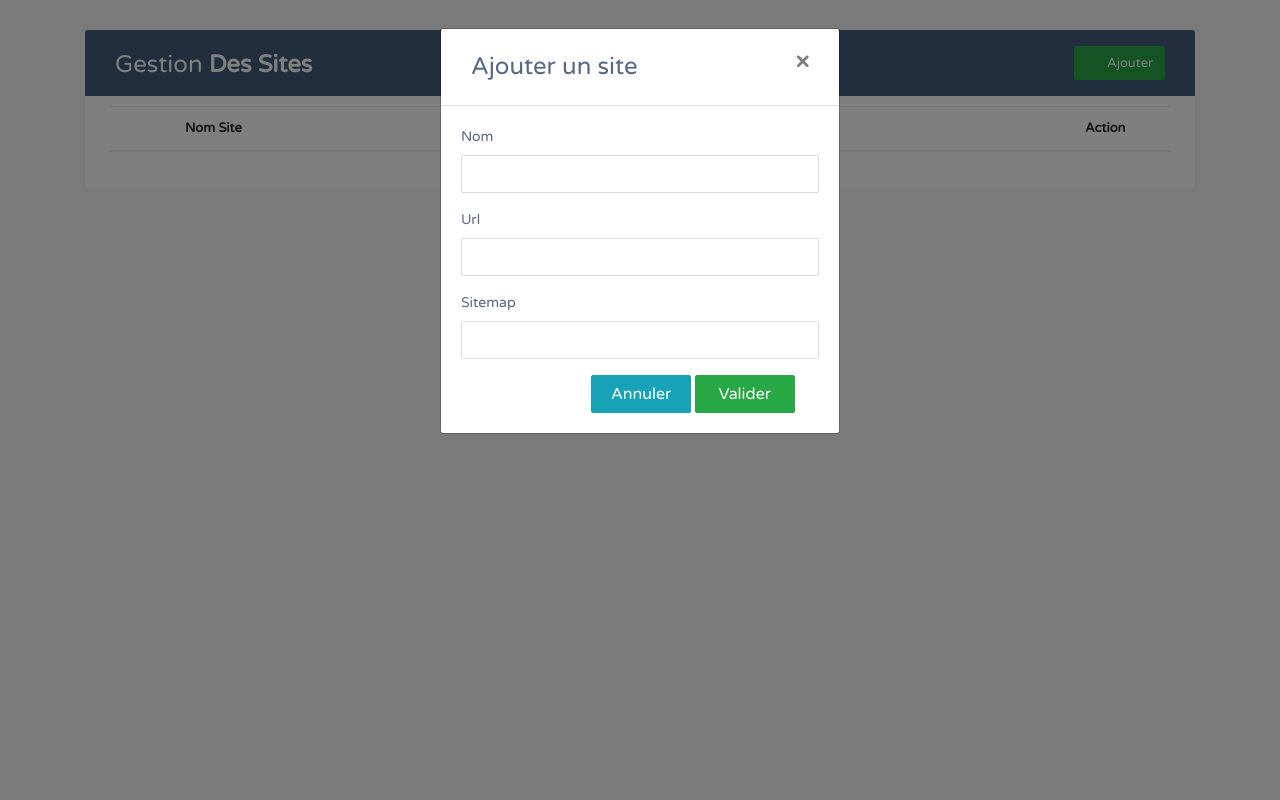
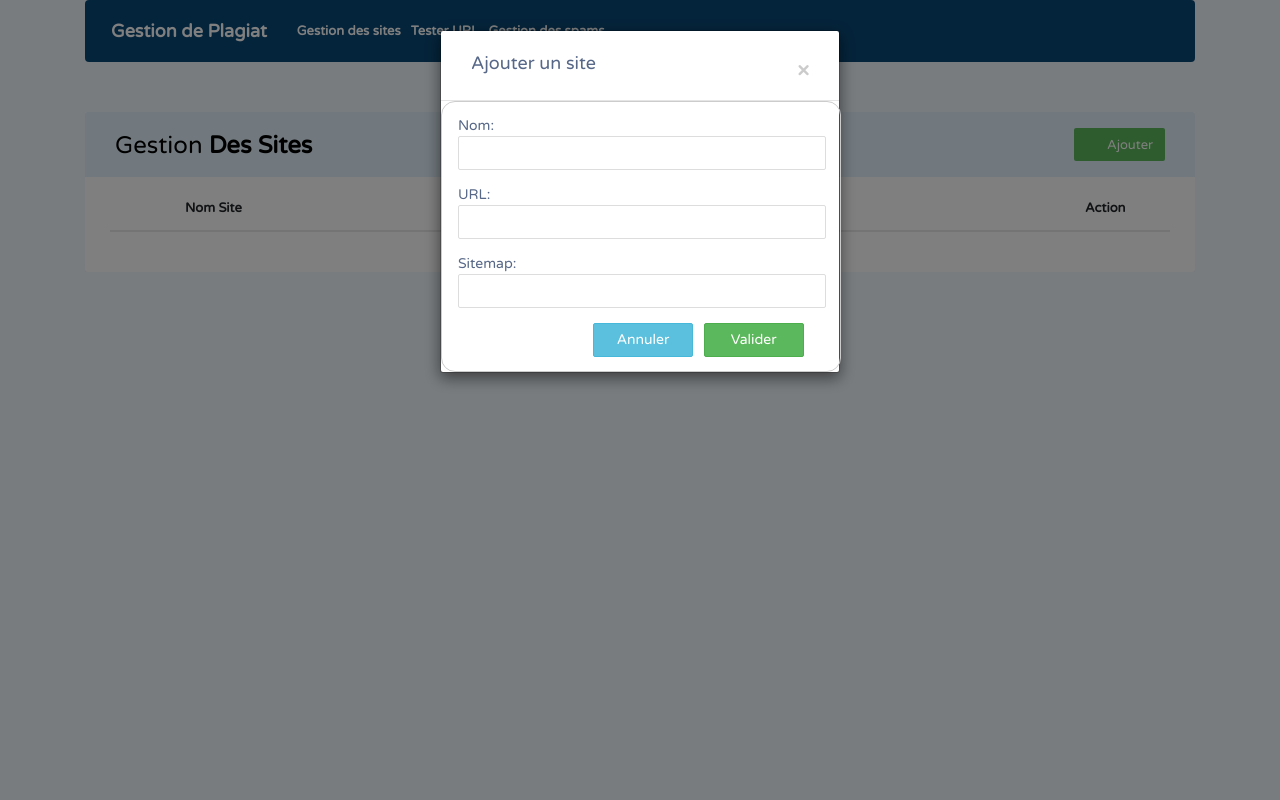
Before and after one commit to SouhaMayara/Plagiat, a Symfony app: template templates/acceuil/acceuil.html.twig in a window 1280 px wide, after a click that opens the changed part. Run offline with Twig, Linux system fonts and the light colour scheme; the template is opened without the code that fills it, so the values that code supplies are empty; form fields are guessed from the names that the template uses; some libraries are stand-ins or nearby versions.

Commit message:
templates

```diff
--- a/templates/acceuil/acceuil.html.twig
+++ b/templates/acceuil/acceuil.html.twig
@@ -3,7 +3,7 @@
 <div class="container-xl">
 	<div class="table-responsive">
 		<div class="table-wrapper">
-			<div class="table-title">
+			<div class="table-title" style="background: #e3f2fd;color: black;">
 				<div class="row">
 					<div class="col-sm-6">
 						<h2>Gestion <b>Des Sites</b></h2>
@@ -45,20 +45,39 @@
 						<td>
 							{#<a href="#editEmployeeModal" class="edit" data-toggle="modal"><i class="material-icons" data-toggle="tooltip" title="Modifier">&#xE254;</i></a>
 							<a href="#deleteEmployeeModal" class="delete" data-toggle="modal"><i class="material-icons" data-toggle="tooltip" title="Supprimer">&#xE872;</i></a>#}
-							<a href='/acceuil/{{site.id}}' id="ddd" data-method="DELETE" data-confirm="Etes-vous sur?" class="btn btn-danger" style="color:white ;">Supprimer</a>
+							<a href='/acceuil/{{site.id}}'  onclick="validation();" id="ddd" data-method="DELETE" data-confirm="Etes-vous sur?" class="btn btn-danger" style="color:white ;">
+							Supprimer
+							</a>
+
+							{#<button onclick="validation();">test</button>
+					<script src="sweetalert.min.js"></script>
+					<script type="text/javascript">
+					function validation()
+					{
+						swal("Ajout avec succes !","success");
+
+					}
+					</script>#}
 
 						</td>
 					</tr>
                 {% endfor %}
 				</tbody>
 			</table>
-			<div  id="message">
+			{#<div  id="message">#}
+
+			<div class="container" style="width:100%;">
   				{% for message in app.flashes('info') %}
+  					<div class="alert alert-success">
+					<strong>
 					<div class="flash-info">
 						{{ message }}
 					</div>
+					</strong>
+					</div>
 				{% endfor %}
 				 </div>
+			{#</div>#}
 			{#<div class="clearfix">
 				<div class="hint-text">Showing <b>5</b> out of <b>25</b> entries</div>
 				<ul class="pagination">
@@ -83,12 +102,11 @@
 					<h4 class="modal-title">Ajouter un site</h4>
 					<button type="button" class="close" data-dismiss="modal" aria-hidden="true">&times;</button>
 				</div>
-                <div style="margin: 20px">
+                <div>
 					{{ form_start(form) }}
-                <div class="form-group">{{ form_row(form.nom,{'attr':{'class':'form-control'}}) }}</div>
-                <div class="form-group">{{ form_row(form.url,{'attr':{'class':'form-control'}}) }}</div>
-                <div class="form-group">{{ form_row(form.sitemap,{'attr':{'class':'form-control'}}) }}</div>
-
+					<div class="form-group" style="margin-left: 2px">Nom:{{ form_widget(form.nom,{'attr':{'class':'form-control'}}) }}</div>
+					<div class="form-group" style="margin-left: 2px">URL:{{ form_widget(form.url,{'attr':{'class':'form-control'}}) }}</div>
+					<div class="form-group" style="margin-left: 2px">Sitemap:{{ form_widget(form.sitemap,{'attr':{'class':'form-control'}}) }}</div>
 					<div style="margin-left:130px">
 						<button class="btn btn-info" data-dismiss="modal" value="Cancel">Annuler</button>
 						<button class="btn btn-success" type="submit" >Valider</button>
@@ -166,9 +184,17 @@
 					<input type="button" class="btn btn-default" data-dismiss="modal" value="Annuler">
 					<a href="#ddd"><input type="submit" class="btn btn-danger" value="Supprimer"></a>
 
+
 				</div>
 			</form>
 		</div>
 	</div>
 </div>
+<script type="text/javascript">
+function valid()
+{
+	sweetalert("supp!","supp","error");
+	//swal("site supprimé!","suppression","success");
+}
+</script>
 {% endblock %}
--- a/templates/base.html.twig
+++ b/templates/base.html.twig
@@ -4,6 +4,10 @@
 <meta charset="utf-8">
 <meta name="viewport" content="width=device-width, initial-scale=1, shrink-to-fit=no">
 <title>{% block title %}Detection Plagiat{% endblock %}</title>
+
+
+<meta name="viewport" content="width=device-width, initial-scale=1">
+
 <link rel="icon" href='\icon.png'>
 <link rel="stylesheet" href="https://fonts.googleapis.com/css?family=Roboto|Varela+Round">
 <link rel="stylesheet" href="https://stackpath.bootstrapcdn.com/bootstrap/4.5.0/css/bootstrap.min.css">
@@ -12,7 +16,78 @@
 <script src="https://code.jquery.com/jquery-3.5.1.min.js"></script>
 <script src="https://cdn.jsdelivr.net/npm/popper.js@1.16.0/dist/umd/popper.min.js"></script>
 <script src="https://stackpath.bootstrapcdn.com/bootstrap/4.5.0/js/bootstrap.min.js"></script>
+
+ <link rel="stylesheet" href="https://maxcdn.bootstrapcdn.com/bootstrap/3.4.1/css/bootstrap.min.css">
+  <script src="https://ajax.googleapis.com/ajax/libs/jquery/3.5.1/jquery.min.js"></script>
+  <script src="https://maxcdn.bootstrapcdn.com/bootstrap/3.4.1/js/bootstrap.min.js"></script>
 <style>
+form {
+  /* Uniquement centrer le formulaire sur la page */
+  margin: 0 auto;
+  width: 400px;
+  /* Encadré pour voir les limites du formulaire */
+  padding: 1em;
+  border: 1px solid #CCC;
+  border-radius: 1em;
+}
+
+form div + div {
+  margin-top: 1em;
+}
+
+label {
+  /* Pour être sûrs que toutes les étiquettes ont même taille et sont correctement alignées */
+  display: inline-block;
+  width: 90px;
+  text-align: right;
+}
+
+input, textarea {
+  /* Pour s'assurer que tous les champs texte ont la même police.
+     Par défaut, les textarea ont une police monospace */
+  font: 1em sans-serif;
+
+  /* Pour que tous les champs texte aient la même dimension */
+  width: 300px;
+  box-sizing: border-box;
+
+  /* Pour harmoniser le look & feel des bordures des champs texte */
+  border: 1px solid #999;
+}
+
+input:focus, textarea:focus {
+  /* Pour souligner légèrement les éléments actifs */
+  border-color: #000;
+}
+
+textarea {
+  /* Pour aligner les champs texte multi‑ligne avec leur étiquette */
+  vertical-align: top;
+
+  /* Pour donner assez de place pour écrire du texte */
+  height: 5em;
+}
+
+.button {
+  /* Pour placer le bouton à la même position que les champs texte */
+  padding-left: 90px; /* même taille que les étiquettes */
+}
+
+button {
+  /* Cette marge supplémentaire représente grosso modo le même espace que celui
+     entre les étiquettes et les champs texte */
+  margin-left: .5em;
+}
+
+
+
+
+
+
+
+
+
+
 body {
 	color: #566787;
 	background: #f5f5f5;
@@ -238,39 +313,20 @@ table.table .avatar {
 	font-weight: normal;
 }
 </style>
-<script>
-$(document).ready(function(){
-	// Activate tooltip
-	$('[data-toggle="tooltip"]').tooltip();
+</head>
+<body style="background-color:#F2F9FE;">
+ <div class="container">
+      <nav class="navbar navbar-expand-lg navbar-light" style="background-color:#094876;color:white;">
+        <a class="navbar-brand" href="#" style="font-weight: bold;color:white;">Gestion de Plagiat</a>
+        <ul class="navbar-nav mr-auto" style="font-weight: bold;color:white;">
 
-	// Select/Deselect checkboxes
-	var checkbox = $('table tbody input[type="checkbox"]');
-	$("#selectAll").click(function(){
-		if(this.checked){
-			checkbox.each(function(){
-				this.checked = true;
-			});
-		} else{
-			checkbox.each(function(){
-				this.checked = false;
-			});
-		}
-	});
-	checkbox.click(function(){
-		if(!this.checked){
-			$("#selectAll").prop("checked", false);
-		}
-	});
-});
- function Message() {
-	   var div=document.getElementById("message");
-       var msg="Suppression effectuée!";
-       div.alert(msg);
+          <li class="nav-item"><a class="nav-link " href="/acceuil" style="font-weight: bold;color:white;">Gestion des sites</a></li>
+          <li class="nav-item"><a class="nav-link " href="/url_plagiat" style="font-weight: bold;color:white;">Tester URL</a></li>
+		  <li class="nav-item"><a class="nav-link " href="/spam" style="font-weight: bold;color:white;">Gestion des spams</a></li>
+        </ul>
+      </nav>
+    </div>
 
-</script>
-
-</head>
-<body>
 {% block body %}
 {% endblock %}
 </body>
```
Also changed, not shown: templates/acceuil/info.html.twig (+27 -21 lines). Lines whose indentation alone changed are shown as unchanged.
